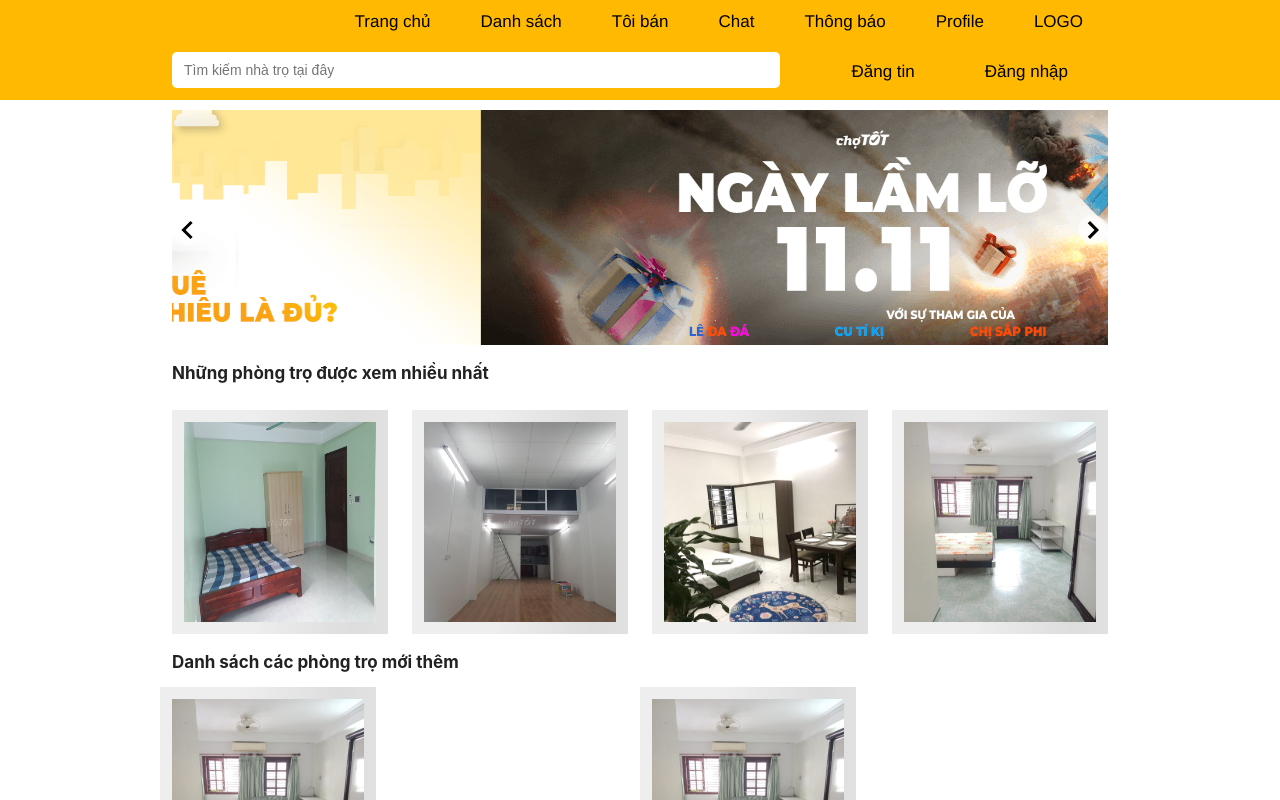
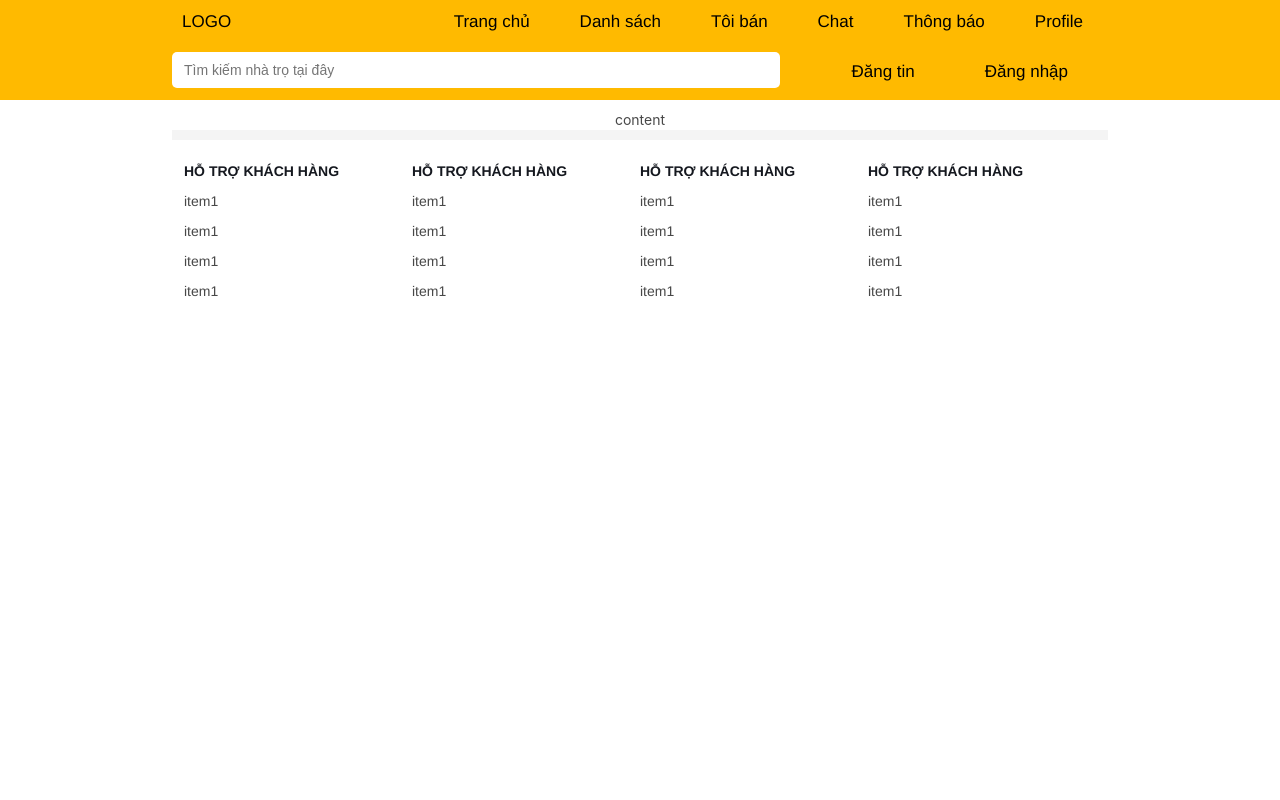
Before and after one commit to VuongTuanSon/Web-Project, a React (Create React App) app: page /Products in a window 1280 px wide. Shown: the top 800 px of the page. Built offline with nearby package versions, Linux system fonts and the light colour scheme.

Commit message:
fix products bug

```diff
--- a/src/App.js
+++ b/src/App.js
@@ -17,11 +17,11 @@ function App() {
   return (
     <Router>
     <div className="App">
-              <Header/>
-              <SlideShow/>
-              <HomePage/>
+              <Header />
+              <Route exact path='/' component={SlideShow} />
+              <Route exact path='/' component={HomePage} />
+              <Route exact path='/Products' component={Products} />
               <Footer />
-              <Route exact path='/Products' component={Products}/>
     </div>
     </Router>
   );
--- a/src/headerComponents/header.js
+++ b/src/headerComponents/header.js
@@ -7,7 +7,7 @@ function Header() {
   return (
     	<header>
                 <div className="topnav">
-                      <NavLink className="items" to="/Footer">LOGO</NavLink>
+                      <NavLink className="logo" to="/Footer">LOGO</NavLink>
                       <NavLink className="items" to="/Footer">Profile</NavLink>
                       <NavLink className="items" to="/Footer">Thông báo</NavLink>
                       <NavLink className="items" to="/Footer">Chat</NavLink>
--- a/src/pages/products.js
+++ b/src/pages/products.js
@@ -3,8 +3,7 @@ import Footer from '../footerComponents/footer';
 function Products() {
   return (
       <div className="wrap">
-          <Header />
-          <Footer />
+         content
     	</div>
 
   );
```
